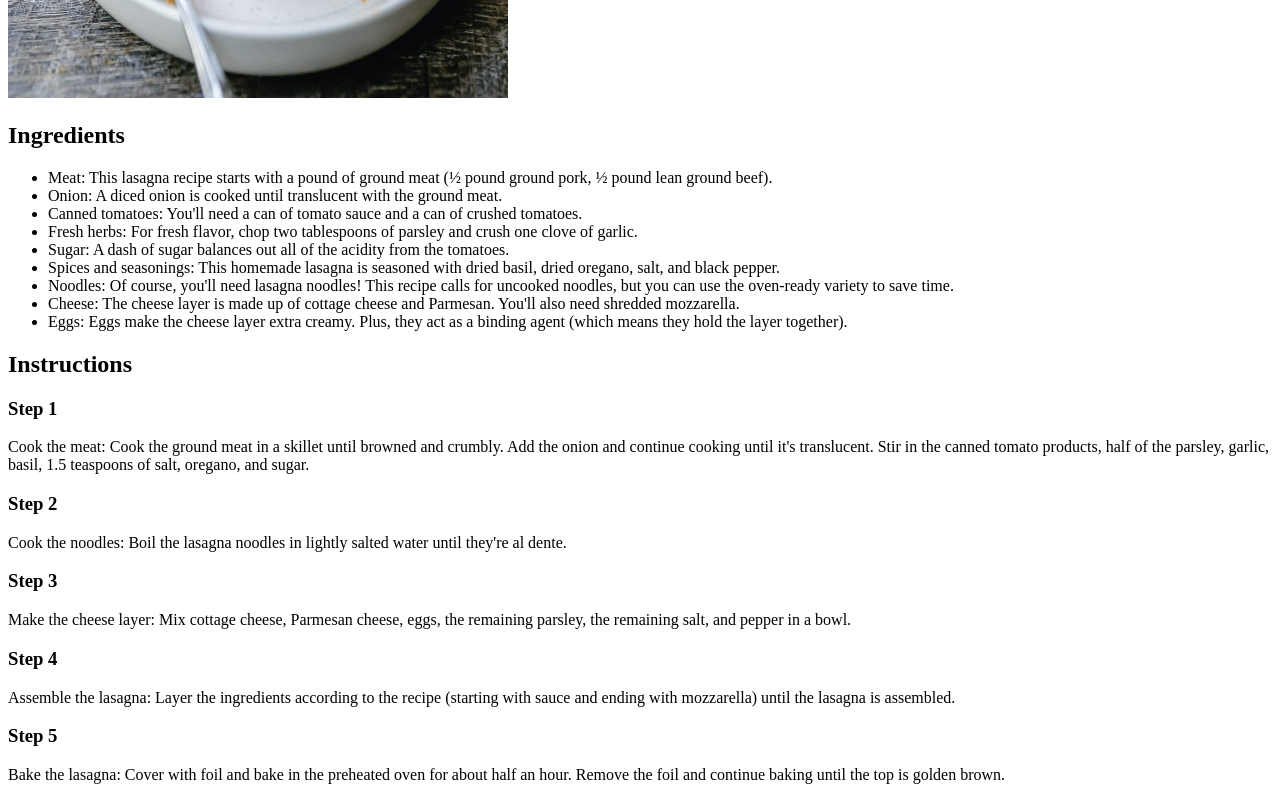
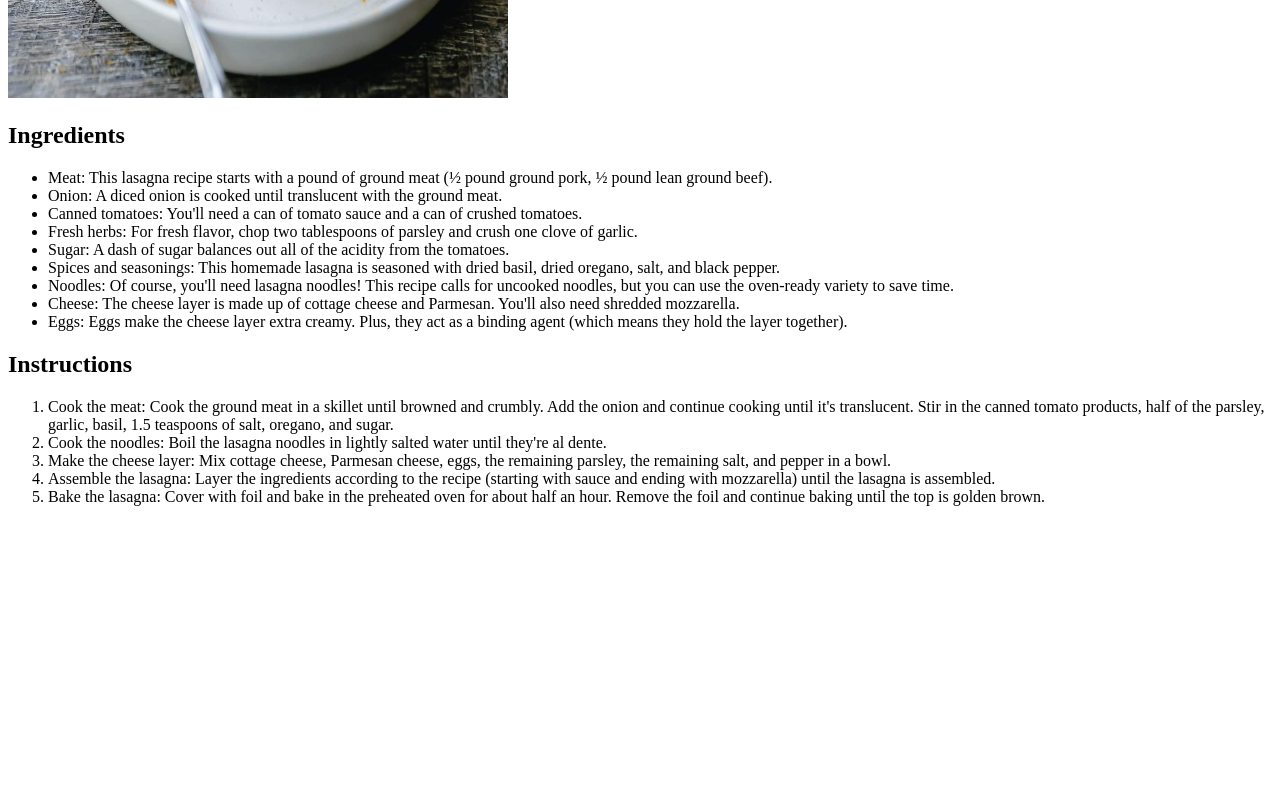
Before and after one commit to TheOverlock/odin-recipes, a plain HTML site: page recipes/lasagna.html in a window 1280 px wide. Shown: the part 482-1282 px from the top of the page. After the commit the page ends 1004 px from the top, so only its background shows below. Drawn offline with Linux system fonts and the light colour scheme.

Commit message:
Updates recipe instructions to ordered lists

```diff
--- a/recipes/lasagna.html
+++ b/recipes/lasagna.html
@@ -23,15 +23,12 @@
 
     </ul>
     <h2>Instructions</h2>
-        <h3>Step 1</h3>
-            <p>Cook the meat: Cook the ground meat in a skillet until browned and crumbly. Add the onion and continue cooking until it's translucent. Stir in the canned tomato products, half of the parsley, garlic, basil, 1.5 teaspoons of salt, oregano, and sugar.</p>
-        <h3>Step 2</h3>
-            <p>Cook the noodles: Boil the lasagna noodles in lightly salted water until they're al dente.</p>
-        <h3>Step 3</h3>
-            <p>Make the cheese layer: Mix cottage cheese, Parmesan cheese, eggs, the remaining parsley, the remaining salt, and pepper in a bowl.</p>
-        <h3>Step 4</h3>
-            <p>Assemble the lasagna: Layer the ingredients according to the recipe (starting with sauce and ending with mozzarella) until the lasagna is assembled.</p>
-        <h3>Step 5</h3>
-            <p>Bake the lasagna: Cover with foil and bake in the preheated oven for about half an hour. Remove the foil and continue baking until the top is golden brown.</p>
+        <ol>
+            <li>Cook the meat: Cook the ground meat in a skillet until browned and crumbly. Add the onion and continue cooking until it's translucent. Stir in the canned tomato products, half of the parsley, garlic, basil, 1.5 teaspoons of salt, oregano, and sugar.</li>
+            <li>Cook the noodles: Boil the lasagna noodles in lightly salted water until they're al dente.</li>
+            <li>Make the cheese layer: Mix cottage cheese, Parmesan cheese, eggs, the remaining parsley, the remaining salt, and pepper in a bowl.</li>
+            <li>Assemble the lasagna: Layer the ingredients according to the recipe (starting with sauce and ending with mozzarella) until the lasagna is assembled.</li>
+            <li>Bake the lasagna: Cover with foil and bake in the preheated oven for about half an hour. Remove the foil and continue baking until the top is golden brown.</li>
+        </ol>
 </body>
 </html>
```
Also changed, not shown: recipes/applecake.html (+5 -6 lines), recipes/macandcheese.html (+6 -8 lines).
